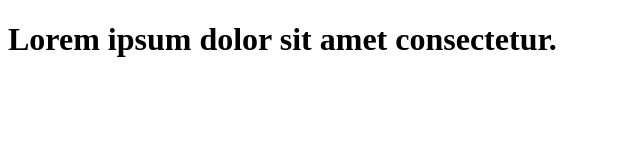
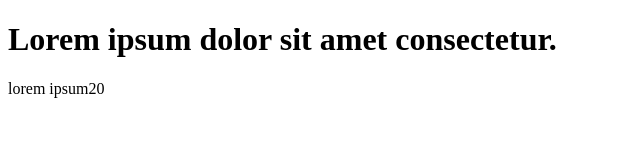
Before and after one commit to sayanarif/landing-page-wireframe, a plain HTML site: page index.html in a window 1280 px wide. Shown: the whole page, without its empty margins (0-640 px from the left). Drawn offline with Linux system fonts and the light colour scheme.

Commit message:
2nd commit

```diff
--- a/index.html
+++ b/index.html
@@ -11,5 +11,6 @@
 </head>
 <body>
 <h1>Lorem ipsum dolor sit amet consectetur.</h1>
+<p>lorem ipsum20</p>
 </body>
 </html>
```
